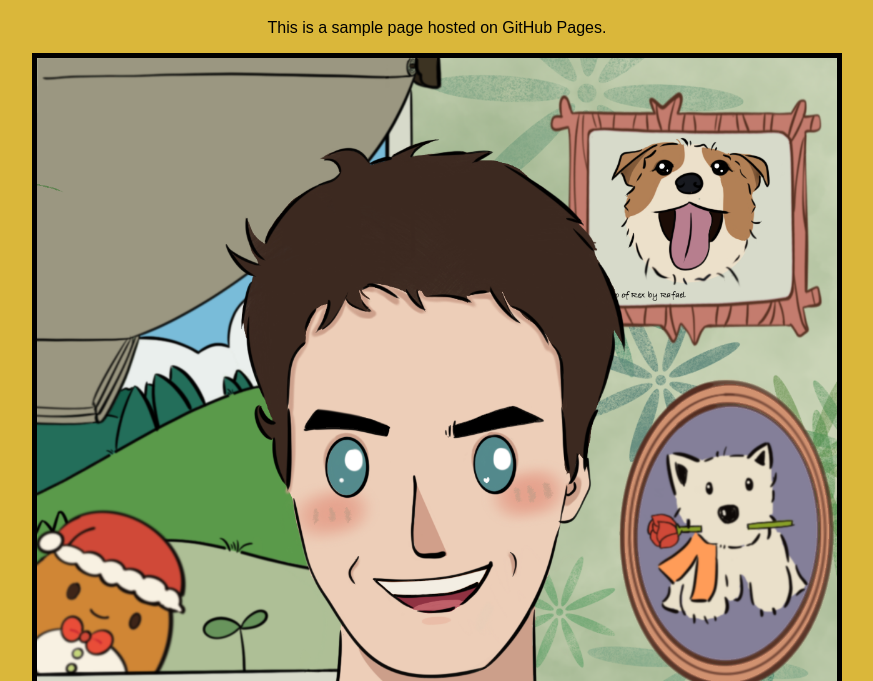
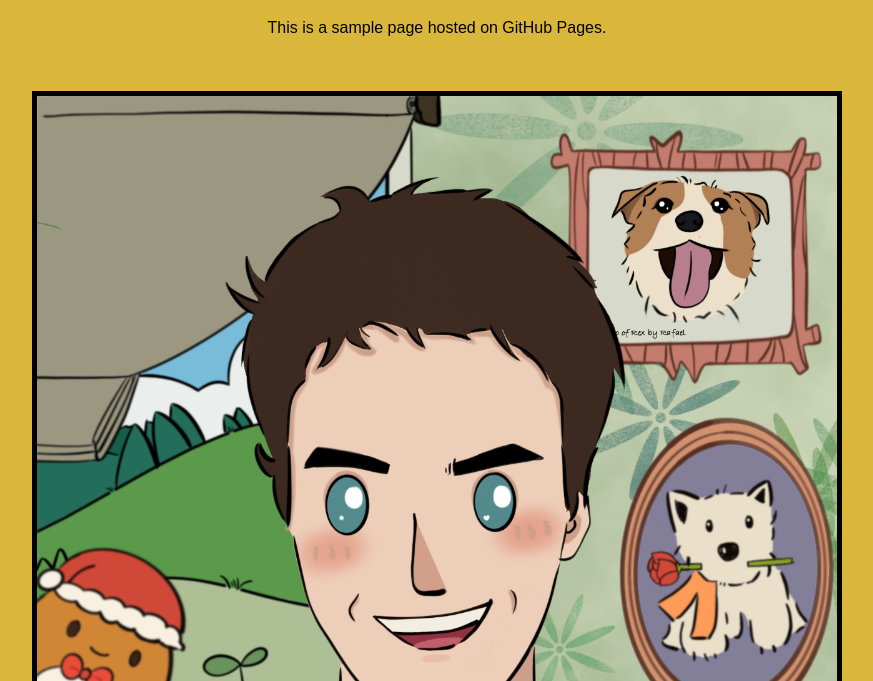
Before and after one commit to Anna9170/anna9170.github.io, a plain HTML site: page index.html in a window 1280 px wide. Shown: the part 119-800 px from the top of the page, without its empty margins (203-1076 px from the left). Drawn offline with Linux system fonts and the light colour scheme.

Commit message:
Update index.html

```diff
--- a/index.html
+++ b/index.html
@@ -19,6 +19,6 @@
 <body>
     <h1>Welcome to My Website!</h1>
     <p>This is a sample page hosted on GitHub Pages.</p>
-    <img src="drawing.PNG" alt="hahaha" width="800" style="border: 5px solid black;">
+    <img src="drawing.PNG" alt="hahaha" width="800" style="border: 5px solid black; margin: 1cm;">
 </body>
 </html>
```
